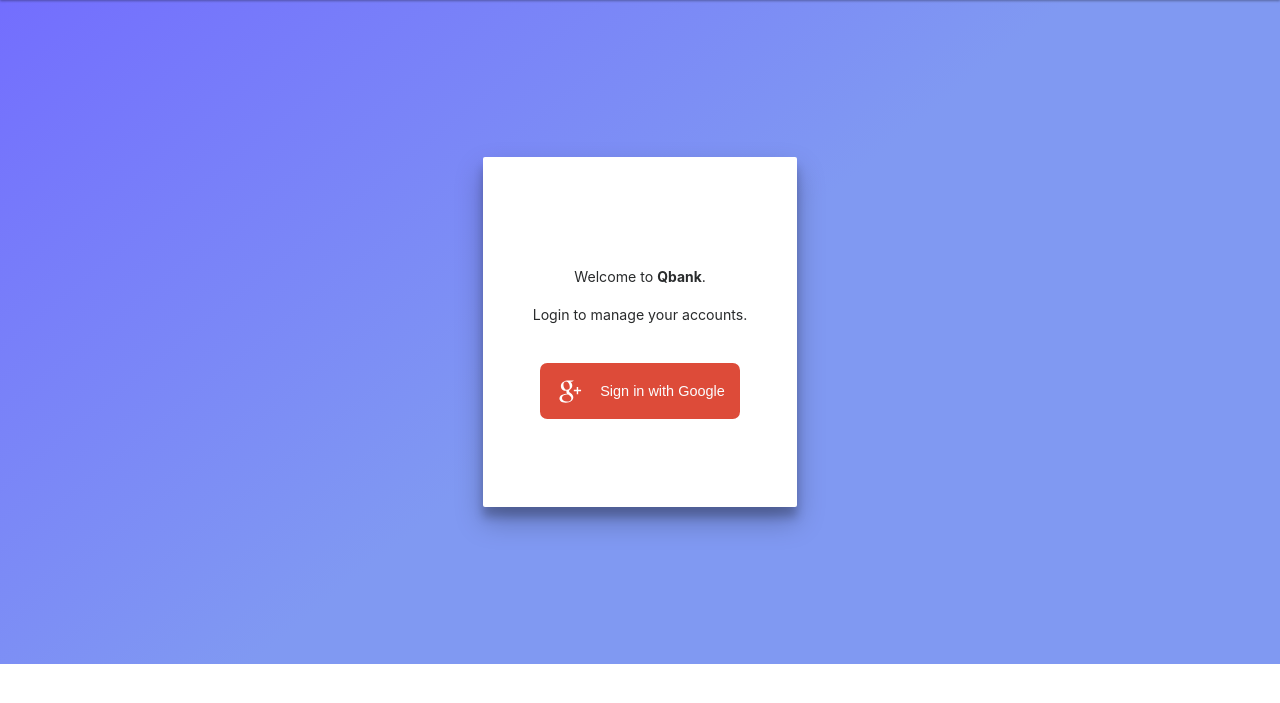
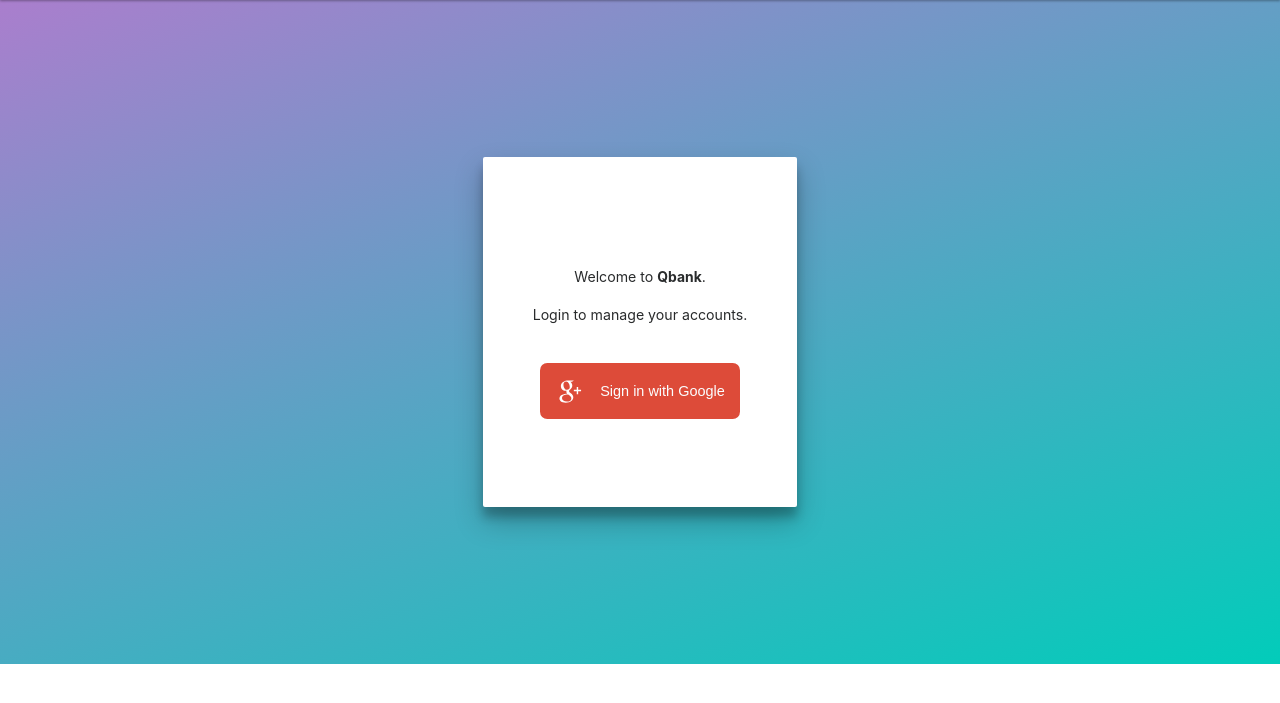
Before and after one commit to mfalade/qbank, a Django app: page /login in a window 1280 px wide. Shown: the part 53-756 px from the top of the page. Run offline with Django 3.2, Linux system fonts and the light colour scheme; some libraries are stand-ins or nearby versions.

Commit message:
Update login page bg'

```diff
--- a/static/app/css/custom.css
+++ b/static/app/css/custom.css
@@ -218,7 +218,7 @@
     border-bottom: 2px solid #5BA9FD;
 }
 .purple-bg {
-    background: linear-gradient(141deg, #736EFE 0%, #8099F2 51%)
+    background: linear-gradient(160deg, #AA7ECD 0%, #02CCBA 100%);
 }
 .white-bg {
     background-color: #F8F9FD
```
